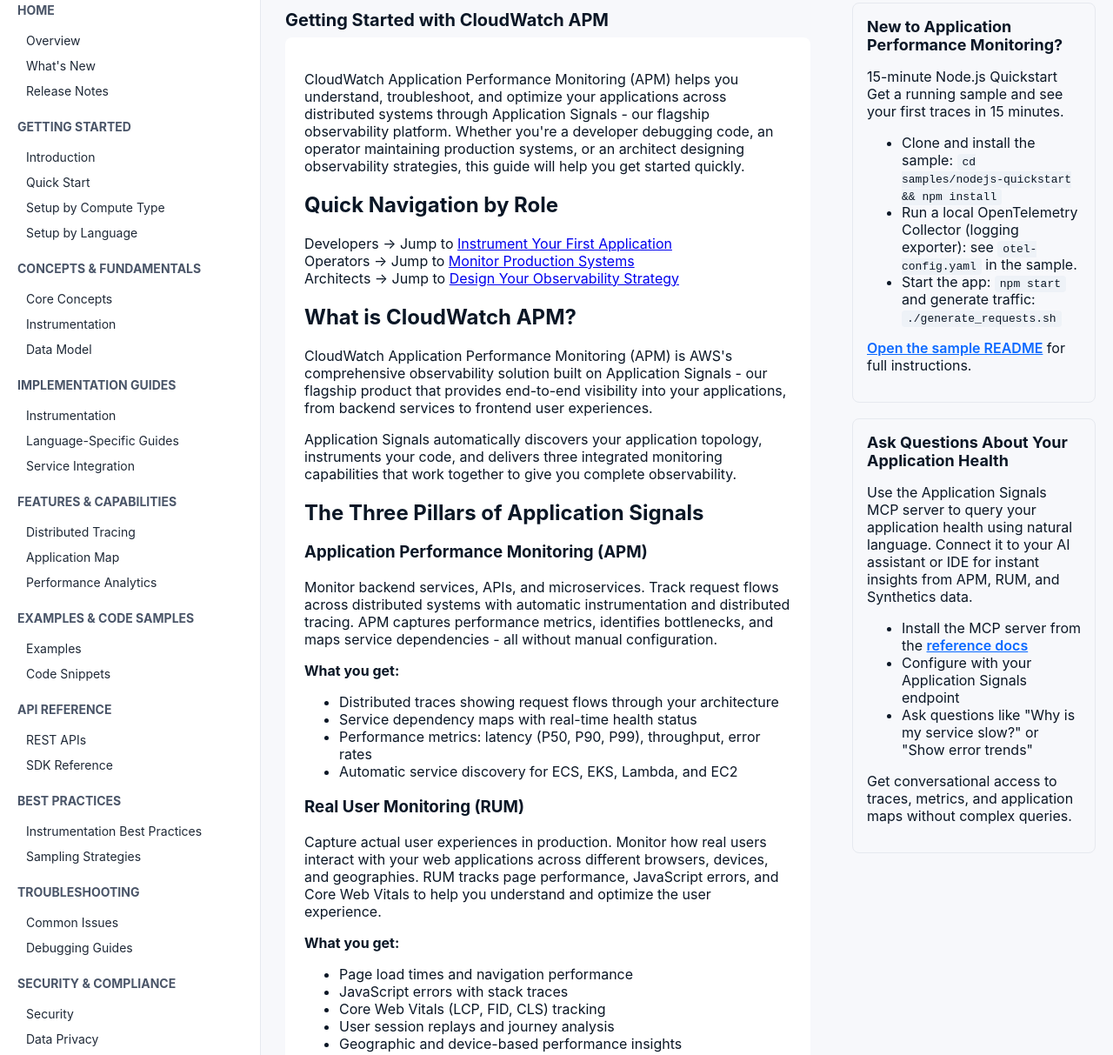
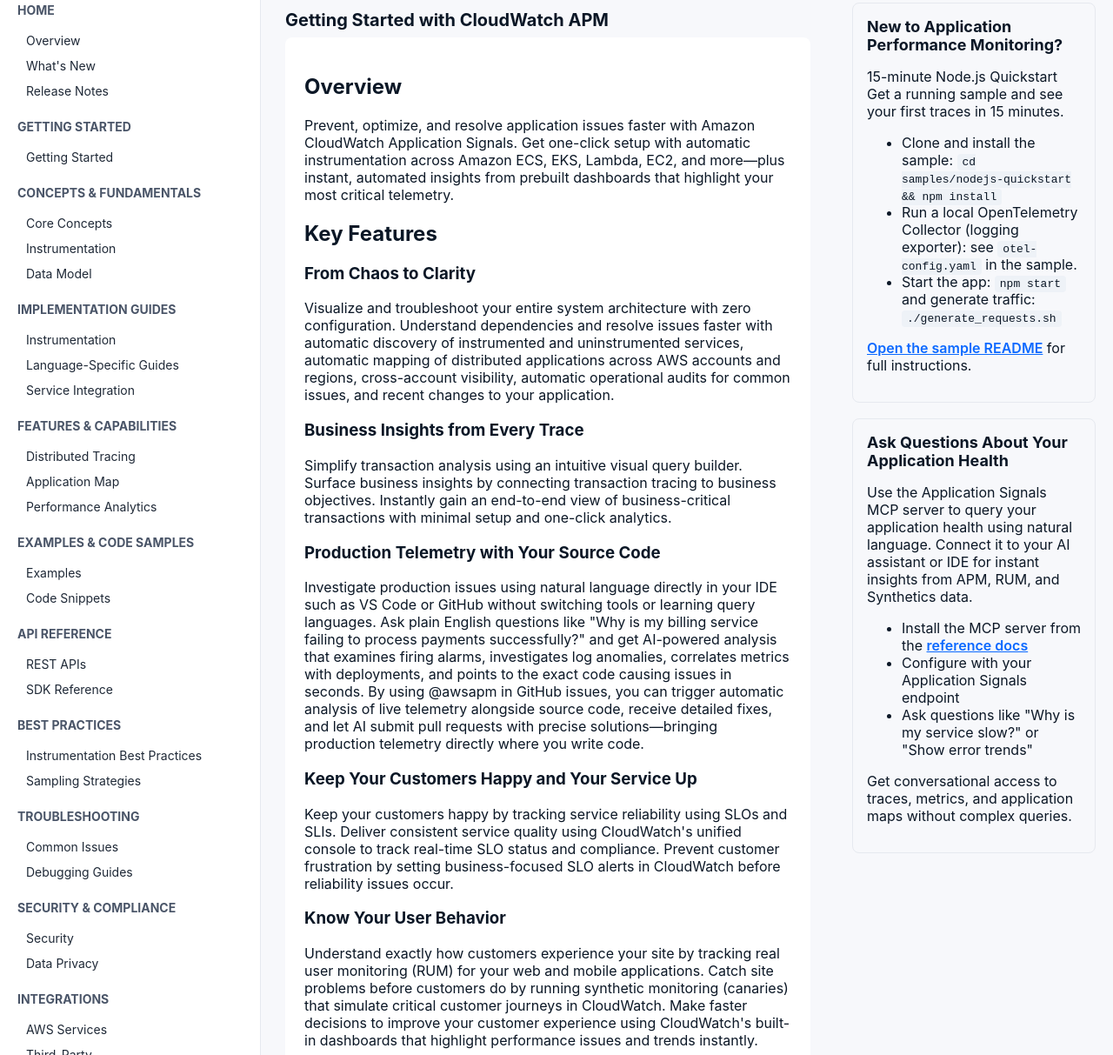
Before and after one commit to vijaykbv/cw-apm-docs, a plain HTML site: page pages/getting-started.html in a window 1280 px wide. Shown: the part 17-1230 px from the top of the page at 87% size. Drawn offline with Linux system fonts and the light colour scheme; files that its build step writes are made by us from their sources.

Commit message:
Consolidate getting started content and add AWS APM concepts

```diff
--- a/assets/js/site.js
+++ b/assets/js/site.js
@@ -1,7 +1,7 @@
 const NAV = [
   // Updated navigation with Application Map
   {title:'HOME', items:[{title:'Overview', href:'index.html'},{title:"What's New", href:'pages/whats-new.html'},{title:'Release Notes', href:'pages/release-notes.html'}]},
-  {title:'GETTING STARTED', items:[{title:'Introduction', href:'pages/getting-started.html'},{title:'Quick Start', href:'pages/quick-start.html'},{title:'Setup by Compute Type', href:'pages/setup-by-compute.html'},{title:'Setup by Language', href:'pages/setup-by-language.html'}]},
+  {title:'GETTING STARTED', items:[{title:'Getting Started', href:'pages/getting-started.html'}]},
   {title:'CONCEPTS & FUNDAMENTALS', items:[{title:'Core Concepts', href:'pages/concepts.html'},{title:'Instrumentation', href:'pages/instrumentation.html'},{title:'Data Model', href:'pages/data-model.html'}]},
   {title:'IMPLEMENTATION GUIDES', items:[{title:'Instrumentation', href:'pages/implementation.html'},{title:'Language-Specific Guides', href:'pages/language-guides.html'},{title:'Service Integration', href:'pages/service-integration.html'}]},
   {title:'FEATURES & CAPABILITIES', items:[{title:'Distributed Tracing', href:'pages/features.html'},{title:'Application Map', href:'pages/application-map.html'},{title:'Performance Analytics', href:'pages/performance-analytics.html'}]},
--- a/pages/getting-started.html
+++ b/pages/getting-started.html
@@ -14,6 +14,30 @@
       <header><h1>Getting Started with CloudWatch APM</h1></header>
       <article>
         <!-- Callout moved to the right sidebar -->
+        <section>
+          <h2>Overview</h2>
+          <p>Prevent, optimize, and resolve application issues faster with Amazon CloudWatch Application Signals. Get one-click setup with automatic instrumentation across Amazon ECS, EKS, Lambda, EC2, and more—plus instant, automated insights from prebuilt dashboards that highlight your most critical telemetry.</p>
+        </section>
+
+        <section>
+          <h2>Key Features</h2>
+
+          <h3>From Chaos to Clarity</h3>
+          <p>Visualize and troubleshoot your entire system architecture with zero configuration. Understand dependencies and resolve issues faster with automatic discovery of instrumented and uninstrumented services, automatic mapping of distributed applications across AWS accounts and regions, cross-account visibility, automatic operational audits for common issues, and recent changes to your application.</p>
+
+          <h3>Business Insights from Every Trace</h3>
+          <p>Simplify transaction analysis using an intuitive visual query builder. Surface business insights by connecting transaction tracing to business objectives. Instantly gain an end-to-end view of business-critical transactions with minimal setup and one-click analytics.</p>
+
+          <h3>Production Telemetry with Your Source Code</h3>
+          <p>Investigate production issues using natural language directly in your IDE such as VS Code or GitHub without switching tools or learning query languages. Ask plain English questions like "Why is my billing service failing to process payments successfully?" and get AI-powered analysis that examines firing alarms, investigates log anomalies, correlates metrics with deployments, and points to the exact code causing issues in seconds. By using @awsapm in GitHub issues, you can trigger automatic analysis of live telemetry alongside source code, receive detailed fixes, and let AI submit pull requests with precise solutions—bringing production telemetry directly where you write code.</p>
+
+          <h3>Keep Your Customers Happy and Your Service Up</h3>
+          <p>Keep your customers happy by tracking service reliability using SLOs and SLIs. Deliver consistent service quality using CloudWatch's unified console to track real-time SLO status and compliance. Prevent customer frustration by setting business-focused SLO alerts in CloudWatch before reliability issues occur.</p>
+
+          <h3>Know Your User Behavior</h3>
+          <p>Understand exactly how customers experience your site by tracking real user monitoring (RUM) for your web and mobile applications. Catch site problems before customers do by running synthetic monitoring (canaries) that simulate critical customer journeys in CloudWatch. Make faster decisions to improve your customer experience using CloudWatch's built-in dashboards that highlight performance issues and trends instantly.</p>
+        </section>
+
         <section>
           <p>CloudWatch Application Performance Monitoring (APM) helps you understand, troubleshoot, and optimize your applications across distributed systems through Application Signals - our flagship observability platform. Whether you're a developer debugging code, an operator maintaining production systems, or an architect designing observability strategies, this guide will help you get started quickly.</p>
 
```
